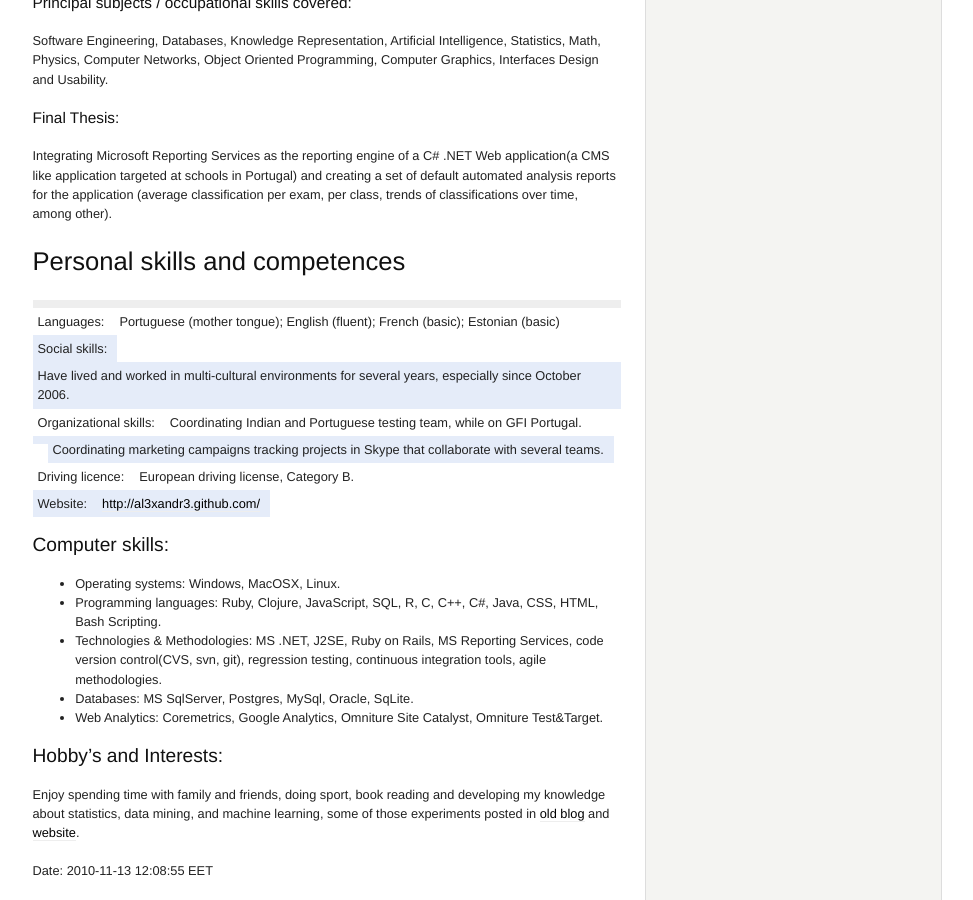
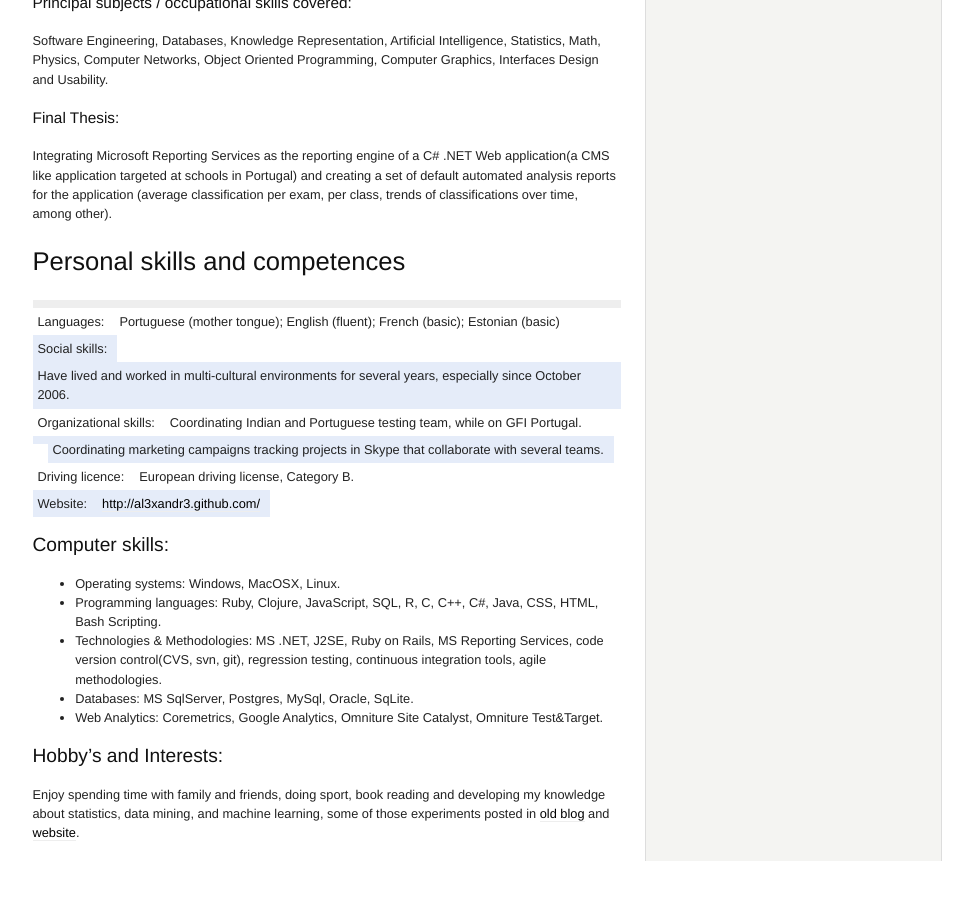
Before and after one commit to al3xandr3/al3xandr3.github.io, a Jekyll site: the page built from pages/cv.html, in a window 1280 px wide and 900 px high, scrolled down 2338 px. Shown: the whole window, without its empty margins (174-1147 px from the left). Built offline with Jekyll 4.4.1, drawn with Linux system fonts in a browser that asks for light colours; nearby versions of some CDN libraries; after the commit the page ends 3199 px from its top, so only the background shows below that.

Commit message:
new post

```diff
--- a/_posts/2010-12-01-homemade-autoupdater.html
+++ b/_posts/2010-12-01-homemade-autoupdater.html
@@ -82,5 +82,3 @@ To automate it even further we could then add these scripts to some scheduling s
 
 </div>
 </div>
-<div id="postamble">
-</div>
--- a/pages/cv.html
+++ b/pages/cv.html
@@ -328,6 +328,3 @@ developing my knowledge about statistics, data mining, and machine learning, som
 </p></div>
 </div>
 </div>
-<div id="postamble">
-<p class="date"> Date: 2010-11-13 12:08:55 EET</p>
-</div>
```
